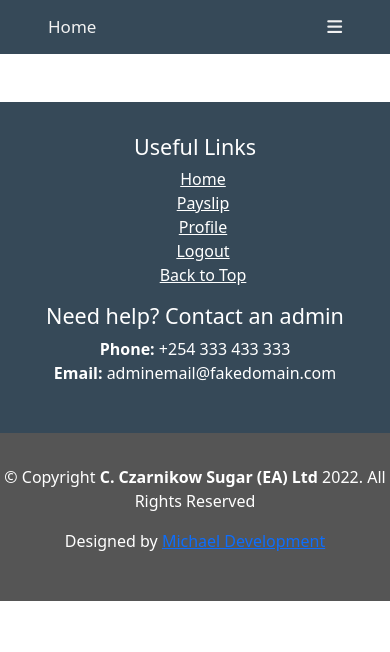
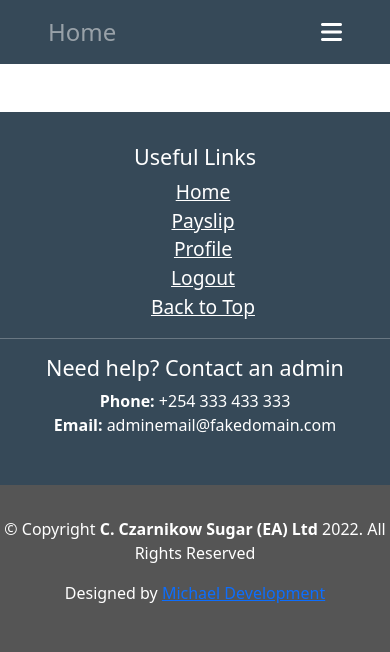
Before and after one commit to mkaminchia/payroll_copy, a CodeIgniter 4 app: template app/Views/templates/employee_template.php in a window 390 px wide. Shown: the top 652 px of the page. Run offline with PHP 8.4 and a stand-in for CodeIgniter, Linux system fonts and the light colour scheme; the template is opened without the code that fills it, so the values that code supplies are empty; some libraries are stand-ins or nearby versions.

Commit message:
Finished employee dashboard.
Added cards. Fully responsive. Logout links. Active page different on navbar.

```diff
--- a/app/Views/templates/employee_template.php
+++ b/app/Views/templates/employee_template.php
@@ -22,10 +22,10 @@
     <div class="container-fluid" style="padding: 0;">
         <header>
             <div class="topnav" id="myTopnav">
-                <a href="/employee">Home</a>
-                <a href="#">Payslip</a>
-                <a href="#">Profile</a>
-                <a href="#">Logout</a>
+                <a href="/employee" id="home">Home</a>
+                <a href="#" id="payslip">Payslip</a>
+                <a href="#" id="profile">Profile</a>
+                <a href="/employee/logout">Logout</a>
                 <a href="javascript:void(0);" class="icon" onclick="myFunction()">
                     <i class="fa fa-bars"></i>
                 </a>
@@ -49,13 +49,14 @@
                             <a href="#">Profile</a>
                         </li>
                         <li>
-                            <a href="#">Logout</a>
+                            <a href="/employee/logout">Logout</a>
                         </li>
                         <li>
                             <a href="#">Back to Top</a>
                         </li>
                     </ul>
                 </div>
+                <hr>
                 <div class="col-12 col-md-6 footer-contact">
                     <h4>Need help? Contact an admin</h4>
                     <p>
@@ -70,16 +71,6 @@
                 <p class="credits"> Designed by <a href="#">Michael Development</a> </p>
             </div>
         </footer>
-
-
-
-
-
-
-
-
-
-
 
     </div>
 
--- a/public/css/employee.css
+++ b/public/css/employee.css
@@ -1,4 +1,4 @@
-/* Add a black background color to the top navigation */
+/* Navbar CSS */
 .topnav {
     background-color: #364958;
     overflow: hidden;
@@ -8,29 +8,33 @@
     padding: 0 2em 0;
 }
 
-/* Style the links inside the navigation bar */
 .topnav a {
     float: left;
     display: block;
-    color: #f2f2f2;
+    color: #f2f2f286;
     text-align: center;
     padding: 14px 16px;
     text-decoration: none;
-    font-size: 17px;
+    font-size: 1.5em;
 }
 
-/* Change the color of links on hover */
+.topnav a.active{
+    color: white;
+}
+
 .topnav a:hover {
     background-color: #C9E4CA;
     color: black;
 }
 
-/* Hide the link that should open and close the topnav on small screens */
+.topnav a.active:hover{
+    background-color: #364958;
+}
+
 .topnav .icon {
     display: none;
 }
 
-/* When the screen is less than 600 pixels wide, hide all links, except for the first one ("Home"). Show the link that contains should open and close the topnav (.icon) */
 @media screen and (max-width: 650px) {
     .topnav a:not(:first-child) {
         display: none;
@@ -38,10 +42,10 @@
     .topnav a.icon {
         float: right;
         display: block;
+        color: white;
     }
 }
 
-/* The "responsive" class is added to the topnav with JavaScript when the user clicks on the icon. This class makes the topnav look good on small screens (display the links vertically instead of horizontally) */
 @media screen and (max-width: 650px) {
     .topnav.responsive {
         position: relative;
@@ -61,6 +65,7 @@
 
 
 
+/* Footer CSS */
 footer{
     margin: 3em 0 0;
     color: white;
@@ -79,12 +84,61 @@ footer{
 .footer-links a{
     color: white;
     text-align: left;
+    font-size: 1.2em;
 }
 .footer-links a:hover{
     text-decoration: none;
-    color: blue;
+    color: #55828B;
 }
 .footer-bottom{
     background: rgb(85, 85, 85);
     padding: 2em 0;
 }
+hr{
+    display: none;
+}
+@media screen and (max-width: 767px) {
+    hr{
+        display: block;
+    }
+}
+
+
+/* Welcome Div */
+.welcome-div{
+    margin: 2em;
+    text-align: center;
+}
+
+/* Cards Div */
+.cards-div{
+    padding: 0 2em;
+}
+.card-div{
+    margin: 2em;
+    text-align: center;
+    width: 22rem;
+}
+.card-div a{
+    height: 350px;
+    width: auto;
+    text-decoration: none;
+    color: #364958;
+}
+.card-div:hover{
+    background: #364958;
+}
+.card-div:hover a{
+    color: white;
+}
+.card-div img{
+    height: 50%;
+    width: auto;
+}
+.card-body{
+    padding-top: 4em;
+}
+
+.card-title{
+    font-size: 1.5em;
+}
```
Also changed, not shown: app/Views/employee/dashboard.php (+37 -14 lines), public/images/logout.svg (added), public/images/payslip.svg (added), public/images/profile.svg (added). Lines whose indentation alone changed are shown as unchanged.
